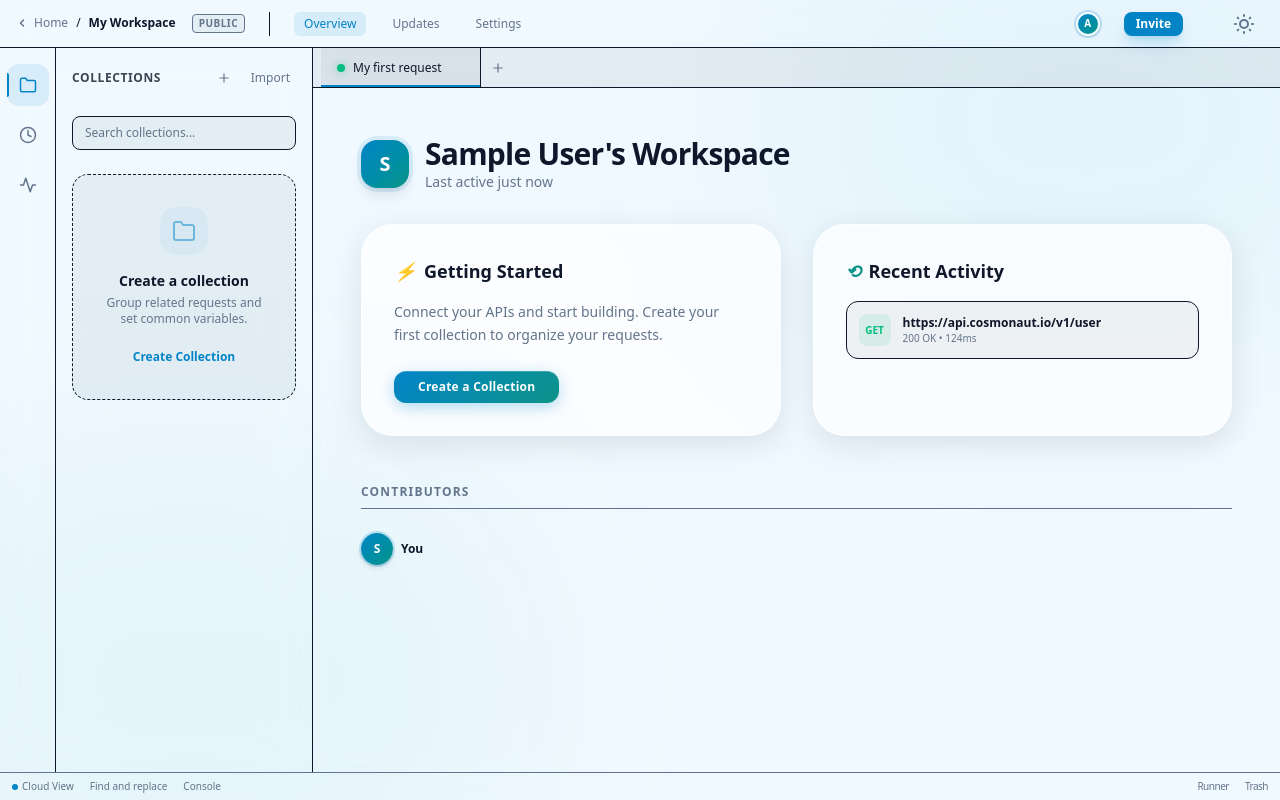
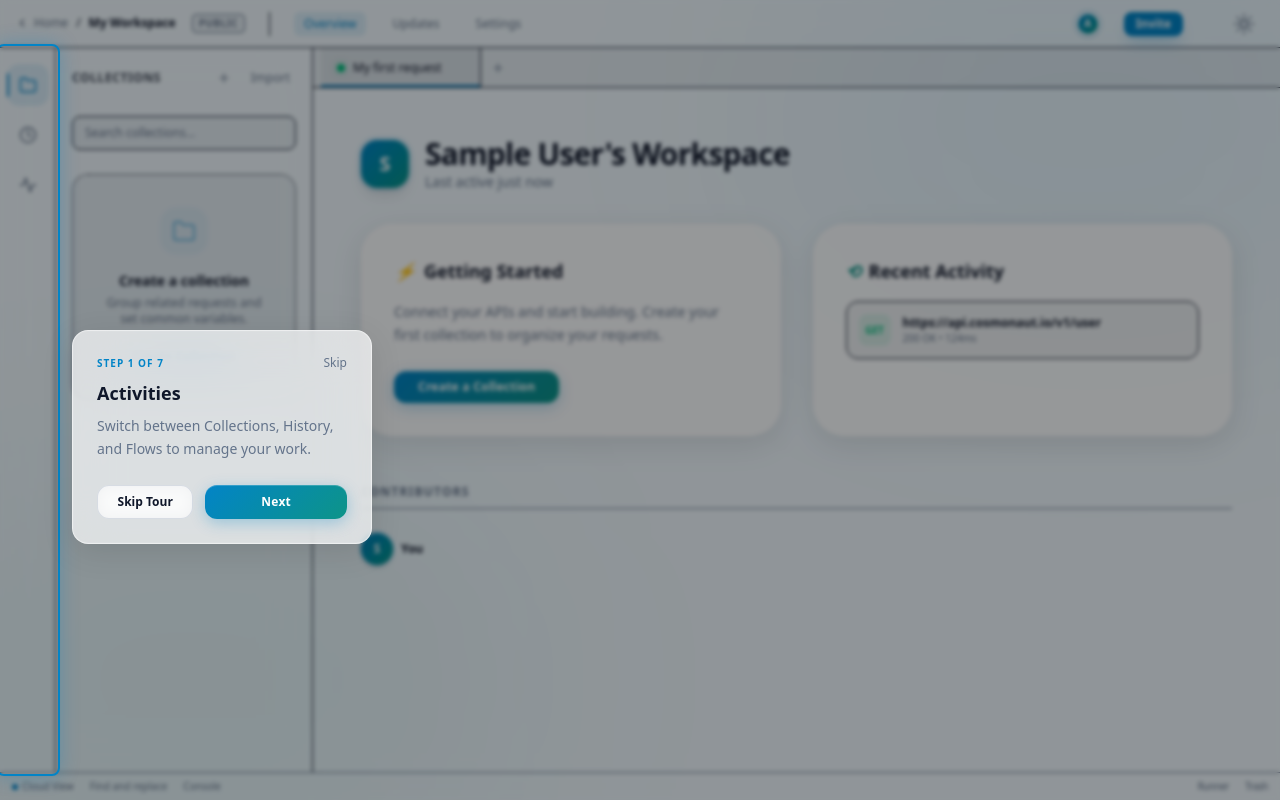
Before and after one commit to CosmoNauts12/CosmoNaut, a Next.js app: page /workspace in a window 1280 px wide. Built offline with nearby package versions, Linux system fonts and the light colour scheme; no server answers; sample sign-in values are in the browser's storage.

Commit message:
added the demo tour as per plan

```diff
--- /dev/null
+++ b/app/components/DemoTour.tsx
@@ -0,0 +1,163 @@
+"use client";
+
+import { useState, useEffect } from "react";
+import { useAuth } from "./AuthProvider";
+
+interface TourStep {
+  targetId: string;
+  title: string;
+  description: string;
+  position: "bottom" | "top" | "left" | "right";
+}
+
+const TOUR_STEPS: TourStep[] = [
+  {
+    targetId: "tour-activity-bar",
+    title: "Activities",
+    description: "Switch between Collections, History, and Flows to manage your work.",
+    position: "right",
+  },
+  {
+    targetId: "tour-sidebar-content",
+    title: "Contextual Sidebar",
+    description: "Manage your items, search, and perform quick actions here.",
+    position: "right",
+  },
+  {
+    targetId: "tour-header-breadcrumbs",
+    title: "Navigation",
+    description: "Keep track of where you are in your workspace.",
+    position: "bottom",
+  },
+  {
+    targetId: "tour-invite-btn",
+    title: "Collaboration",
+    description: "Invite your teammates to collaborate on this workspace.",
+    position: "bottom",
+  },
+  {
+    targetId: "tour-tabs-bar",
+    title: "Tabs Bar",
+    description: "Easily switch between your open requests.",
+    position: "bottom",
+  },
+  {
+    targetId: "tour-main-content",
+    title: "Workspace Area",
+    description: "This is where the magic happens. Build and test your APIs here.",
+    position: "top",
+  },
+  {
+    targetId: "tour-footer-actions",
+    title: "Footer Utilities",
+    description: "Quick access to Cloud View, Console, and other helpful tools.",
+    position: "top",
+  },
+];
+
+export default function DemoTour() {
+  const [currentStep, setCurrentStep] = useState(0);
+  const [isVisible, setIsVisible] = useState(false);
+  const [coords, setCoords] = useState({ top: 0, left: 0, width: 0, height: 0 });
+
+  useEffect(() => {
+    const hasSeenDemo = localStorage.getItem("has_seen_demo");
+    if (!hasSeenDemo) {
+      setIsVisible(true);
+    }
+  }, []);
+
+  useEffect(() => {
+    if (isVisible) {
+      const step = TOUR_STEPS[currentStep];
+      const element = document.getElementById(step.targetId);
+      if (element) {
+        const rect = element.getBoundingClientRect();
+        setCoords({
+          top: rect.top + window.scrollY,
+          left: rect.left + window.scrollX,
+          width: rect.width,
+          height: rect.height,
+        });
+        element.scrollIntoView({ behavior: "smooth", block: "center" });
+      }
+    }
+  }, [currentStep, isVisible]);
+
+  const handleNext = () => {
+    if (currentStep < TOUR_STEPS.length - 1) {
+      setCurrentStep(currentStep + 1);
+    } else {
+      handleComplete();
+    }
+  };
+
+  const handleSkip = () => {
+    handleComplete();
+  };
+
+  const handleComplete = () => {
+    setIsVisible(false);
+    localStorage.setItem("has_seen_demo", "true");
+  };
+
+  if (!isVisible) return null;
+
+  const step = TOUR_STEPS[currentStep];
+
+  return (
+    <div className="fixed inset-0 z-[100] pointer-events-none">
+      {/* Overlay Backdrop */}
+      <div className="absolute inset-0 bg-black/40 backdrop-blur-[2px] pointer-events-auto" onClick={handleSkip} />
+
+      {/* Highlight Box */}
+      <div
+        className="absolute border-2 border-primary shadow-[0_0_20px_var(--primary-glow)] transition-all duration-500 rounded-lg pointer-events-none z-[101]"
+        style={{
+          top: coords.top - 4,
+          left: coords.left - 4,
+          width: coords.width + 8,
+          height: coords.height + 8,
+        }}
+      />
+
+      {/* Tooltip Content */}
+      <div
+        className="absolute z-[102] pointer-events-auto transition-all duration-500"
+        style={{
+          top: step.position === "bottom" ? coords.top + coords.height + 16 :
+               step.position === "top" ? coords.top - 180 :
+               coords.top + (coords.height / 2) - 80,
+          left: step.position === "right" ? coords.left + coords.width + 16 :
+                step.position === "left" ? coords.left - 320 :
+                coords.left + (coords.width / 2) - 150,
+        }}
+      >
+        <div className="liquid-glass p-6 rounded-2xl border-primary/30 w-[300px] shadow-2xl animate-in fade-in zoom-in duration-300">
+          <div className="flex justify-between items-center mb-2">
+             <span className="text-[10px] font-bold text-primary uppercase tracking-widest">Step {currentStep + 1} of {TOUR_STEPS.length}</span>
+             <button onClick={handleSkip} className="text-muted hover:text-foreground text-xs transition-colors">Skip</button>
+          </div>
+          <h3 className="text-lg font-bold text-foreground mb-2">{step.title}</h3>
+          <p className="text-sm text-muted leading-relaxed mb-6">
+            {step.description}
+          </p>
+          <div className="flex gap-3">
+            <button
+              onClick={handleSkip}
+              className="flex-1 glass-btn-secondary py-2 rounded-xl text-xs font-bold"
+            >
+              Skip Tour
+            </button>
+            <button
+              onClick={handleNext}
+              className="flex-[1.5] glass-btn-primary py-2 rounded-xl text-xs font-bold"
+            >
+              {currentStep === TOUR_STEPS.length - 1 ? "Finish" : "Next"}
+            </button>
+          </div>
+        </div>
+      </div>
+    </div>
+  );
+}
--- a/app/components/WorkspaceHeader.tsx
+++ b/app/components/WorkspaceHeader.tsx
@@ -8,7 +8,7 @@ export default function WorkspaceHeader() {
     <header className="h-12 flex items-center justify-between px-4 border-b border-card-border bg-card-bg/20 backdrop-blur-md sticky top-0 z-40 transition-colors duration-500">
       <div className="flex items-center gap-6">
         {/* Breadcrumbs/Nav */}
-        <div className="flex items-center gap-2 text-xs">
+        <div id="tour-header-breadcrumbs" className="flex items-center gap-2 text-xs">
           <Link href="/dashboard" className="text-muted hover:text-foreground transition-colors flex items-center gap-1.5">
             <svg width="12" height="12" viewBox="0 0 24 24" fill="none" stroke="currentColor" strokeWidth="3" strokeLinecap="round" strokeLinejoin="round"><polyline points="15 18 9 12 15 6"></polyline></svg>
             Home
@@ -32,7 +32,7 @@ export default function WorkspaceHeader() {
           <div className="w-6 h-6 rounded-full border-2 border-background bg-gradient-to-br from-primary to-secondary flex items-center justify-center text-[10px] font-bold text-white shadow-sm ring-2 ring-primary/20">A</div>
         </div>
 
-        <button className="px-3 py-1 bg-primary text-white text-xs font-bold rounded-lg hover:brightness-110 transition-all shadow-lg shadow-primary/20">
+        <button id="tour-invite-btn" className="px-3 py-1 bg-primary text-white text-xs font-bold rounded-lg hover:brightness-110 transition-all shadow-lg shadow-primary/20">
           Invite
         </button>
 
--- a/app/components/WorkspaceSidebar.tsx
+++ b/app/components/WorkspaceSidebar.tsx
@@ -20,7 +20,7 @@ export default function WorkspaceSidebar() {
   return (
     <div className="flex h-full border-r border-card-border bg-card-bg/50 backdrop-blur-xl transition-colors duration-500">
       {/* Activity Bar (Narrow Left) */}
-      <div className="w-14 flex flex-col items-center py-4 border-r border-card-border/50 gap-2">
+      <div id="tour-activity-bar" className="w-14 flex flex-col items-center py-4 border-r border-card-border/50 gap-2">
         {activities.map((activity) => (
           <button
             key={activity.id}
@@ -41,7 +41,7 @@ export default function WorkspaceSidebar() {
       </div>
 
       {/* Sidebar Content (Contextual) */}
-      <div className="w-64 flex flex-col p-4 bg-transparent">
+      <div id="tour-sidebar-content" className="w-64 flex flex-col p-4 bg-transparent">
         <div className="flex items-center justify-between mb-6">
           <h2 className="text-xs font-bold text-foreground uppercase tracking-wider opacity-80">
             {activeActivity}
--- a/app/workspace/page.tsx
+++ b/app/workspace/page.tsx
@@ -5,6 +5,7 @@ import { useRouter } from "next/navigation";
 import { useAuth } from "../components/AuthProvider";
 import WorkspaceSidebar from "../components/WorkspaceSidebar";
 import WorkspaceHeader from "../components/WorkspaceHeader";
+import DemoTour from "../components/DemoTour";
 
 export default function WorkspacePage() {
   const { user, loading } = useAuth();
@@ -40,7 +41,7 @@ export default function WorkspacePage() {
         {/* Main Work Area */}
         <main className="flex-1 flex flex-col overflow-hidden bg-card-bg/20 backdrop-blur-sm">
           {/* Tabs Bar */}
-          <div className="h-10 border-b border-card-border flex items-center px-2 gap-1 overflow-x-auto scrollbar-hide bg-black/5 dark:bg-white/5">
+          <div id="tour-tabs-bar" className="h-10 border-b border-card-border flex items-center px-2 gap-1 overflow-x-auto scrollbar-hide bg-black/5 dark:bg-white/5">
             <div className="px-4 h-full flex items-center gap-2 border-r border-card-border bg-foreground/5 text-xs text-foreground font-medium min-w-[120px] max-w-[200px] group cursor-pointer relative">
               <span className="w-2 h-2 rounded-full bg-emerald-500 shadow-[0_0_8px_rgba(16,185,129,0.5)]" />
               <span className="truncate">My first request</span>
@@ -56,7 +57,7 @@ export default function WorkspacePage() {
           </div>
 
           {/* Activity Content (Overview Stub) */}
-          <div className="flex-1 overflow-y-auto p-12 scrollbar-hide">
+          <div id="tour-main-content" className="flex-1 overflow-y-auto p-12 scrollbar-hide">
             <div className="max-w-4xl mx-auto">
               <div className="flex items-center gap-4 mb-8">
                 <div className="w-12 h-12 rounded-2xl bg-gradient-to-br from-primary to-secondary flex items-center justify-center text-white font-bold text-xl shadow-lg ring-4 ring-primary/10">
@@ -115,7 +116,7 @@ export default function WorkspacePage() {
       </div>
 
       {/* Footer Bar */}
-      <footer className="h-7 border-t border-card-border bg-card-bg/50 backdrop-blur-md flex items-center justify-between px-3 text-[10px] text-muted font-medium z-40 transition-colors duration-500">
+      <footer id="tour-footer-actions" className="h-7 border-t border-card-border bg-card-bg/50 backdrop-blur-md flex items-center justify-between px-3 text-[10px] text-muted font-medium z-40 transition-colors duration-500">
         <div className="flex items-center gap-4">
           <button className="hover:text-foreground flex items-center gap-1"><span className="w-1.5 h-1.5 rounded-full bg-primary" /> Cloud View</button>
           <button className="hover:text-foreground">Find and replace</button>
@@ -126,6 +127,8 @@ export default function WorkspacePage() {
           <button className="hover:text-foreground">Trash</button>
         </div>
       </footer>
+
+      <DemoTour />
     </div>
   );
 }
```
